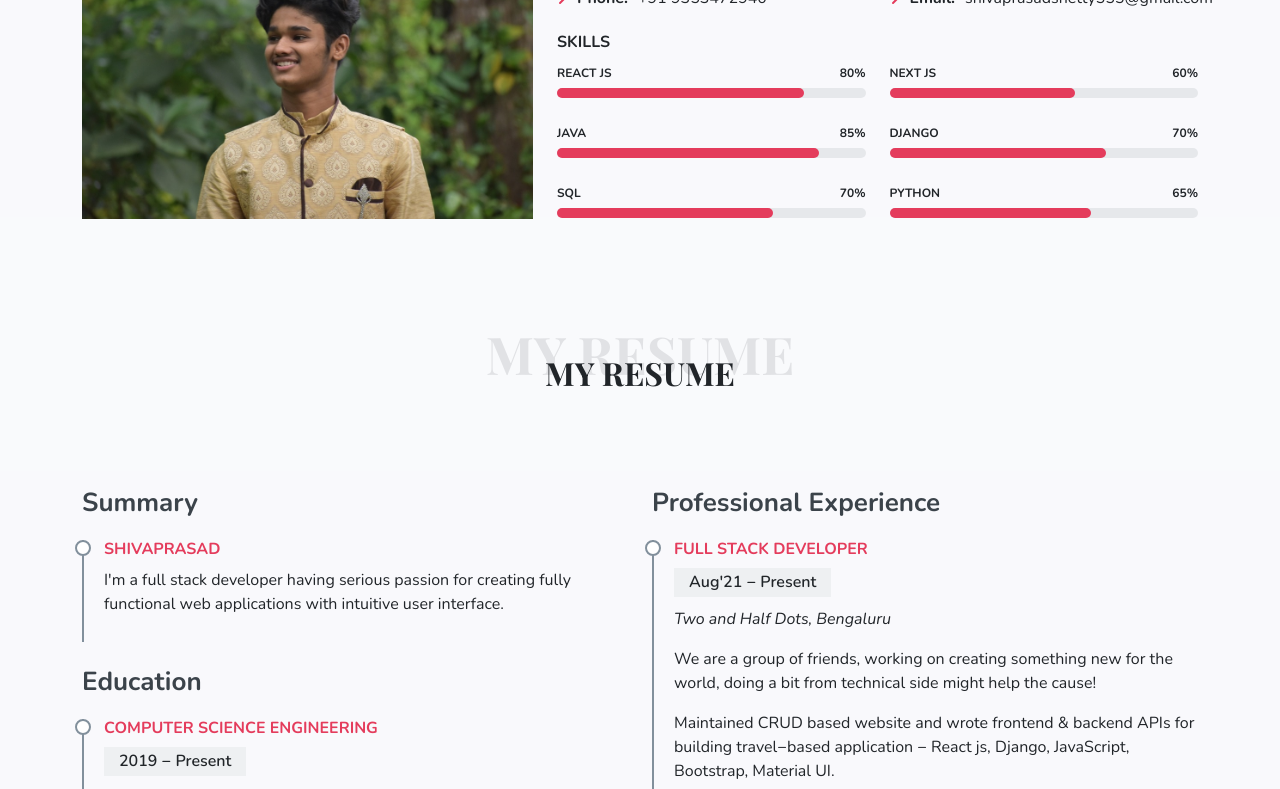
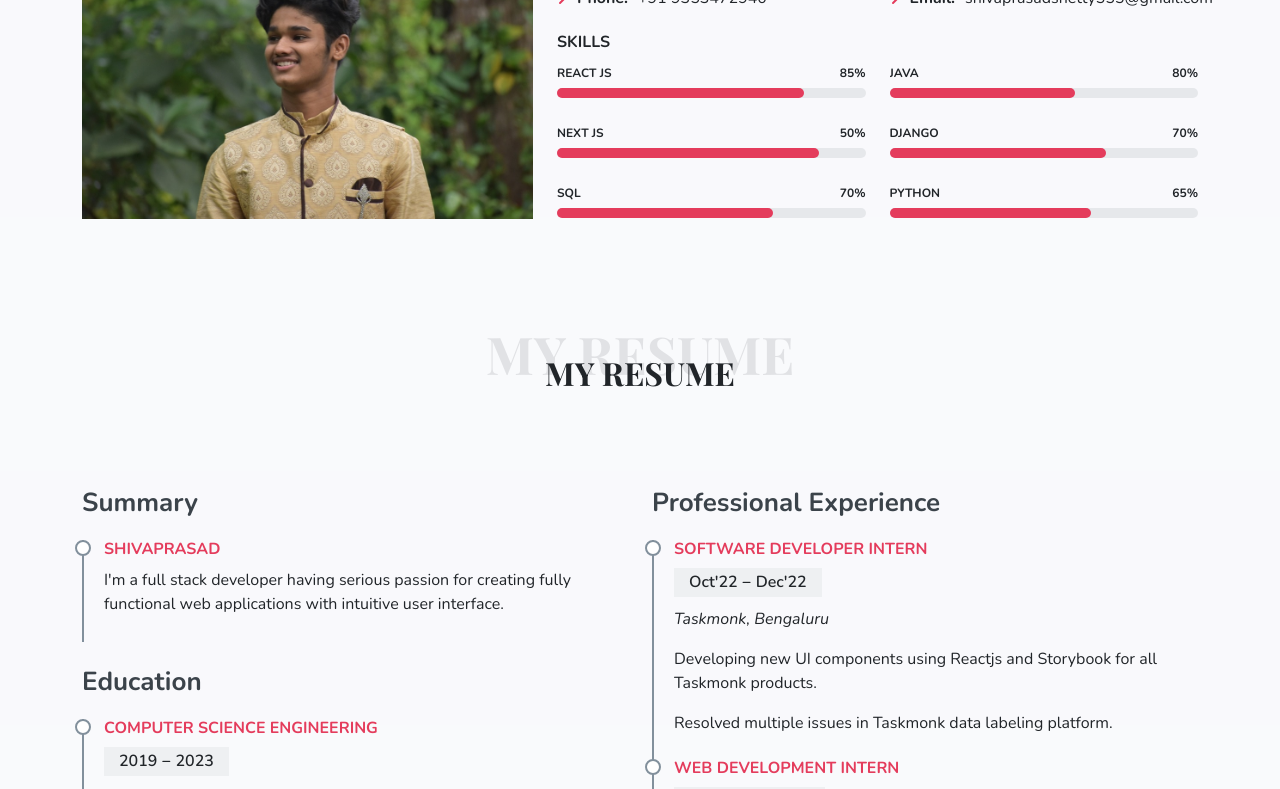
Before and after one commit to shettyshivu/portfolio, a Next.js app: page / in a window 1280 px wide. Shown: the part 800-1589 px from the top of the page. Built offline with nearby package versions, Linux system fonts and the light colour scheme; a web font is replaced by a local one.

Commit message:
Experience Updated

```diff
--- a/components/About.js
+++ b/components/About.js
@@ -9,7 +9,7 @@ const About = () => {
   var dayThen = birthDate.getDate();
 
   var today = new Date();
-  var birthday = new Date(yearThen, monthThen-1, dayThen)
+  var birthday = new Date(yearThen, monthThen - 1, dayThen);
   var differenceInMilisecond = today.valueOf() - birthday.valueOf();
   var year_age = Math.floor(differenceInMilisecond / 31536000000);
   return (
@@ -34,7 +34,7 @@ const About = () => {
                       <li>
                         <FontAwesomeIcon icon={faAngleRight} />
                         <strong>Name:</strong>
-                        <span>Shivaprasad Shetty</span>
+                        <span>Shivaprasad S Shetty</span>
                       </li>
                       <li>
                         <FontAwesomeIcon icon={faAngleRight} />
@@ -85,7 +85,7 @@ const About = () => {
                       <div className="progress">
                         <div className="skill">
                           React JS
-                          <i className="val">80%</i>
+                          <i className="val">85%</i>
                         </div>
                         <div className="progress-bar-wrap">
                           <div
@@ -102,8 +102,8 @@ const About = () => {
                     <div className="col-md-6">
                       <div className="progress">
                         <div className="skill">
-                          Next JS
-                          <i className="val">60%</i>
+                          Java
+                          <i className="val">80%</i>
                         </div>
                         <div className="progress-bar-wrap">
                           <div
@@ -122,8 +122,8 @@ const About = () => {
                     <div className="col-md-6">
                       <div className="progress">
                         <div className="skill">
-                          Java
-                          <i className="val">85%</i>
+                          Next JS
+                          <i className="val">50%</i>
                         </div>
                         <div className="progress-bar-wrap">
                           <div
--- a/components/Header.js
+++ b/components/Header.js
@@ -50,7 +50,7 @@ function Header() {
             </Tooltip>
             <Tooltip title="Resume" arrow>
               <a
-                href="https://drive.google.com/file/d/110YkxKGMONIw-0O6IsqtlOw9dJS6CEoN/view"
+                href="https://drive.google.com/file/d/1b8T6zFEAtzYsqVOuXoikUgwrQiRYTINh/view"
                 target={"_blank"}
                 rel="noopener noreferrer"
               >
--- a/components/Projects.jsx
+++ b/components/Projects.jsx
@@ -24,7 +24,8 @@ const Projects = () => {
                   target={"_blank"}
                   rel="noopener noreferrer"
                 >
-                  <button className="school"
+                  <button
+                    className="school"
                     style={{
                       backgroundImage:
                         "linear-gradient(135deg, #72e9f3 -20%, #404de6 120%)",
@@ -61,10 +62,10 @@ const Projects = () => {
               className="project-img d-flex box-border-radius-top"
               style={{
                 borderRadius: "15px 0 0 15px",
-                backgroundImage: "linear-gradient(225deg,#0abac2,#b2de94)",
+                backgroundImage: "linear-gradient(135deg,#8254e5,#83afe3 150%)",
               }}
             >
-              <img src="../crisp-works.png" alt="" className="img-fluid school" />
+              <img src="../travel.png" alt="" className="img-fluid travel" />
             </div>
           </div>
           <div
@@ -75,23 +76,23 @@ const Projects = () => {
               className="project-box box-border-radius-bottom"
               style={{ borderRadius: "0 15px 15px 0" }}
             >
-              <div className="project-name">Ticketzy</div>
+              <div className="project-name">Travel Advisor</div>
               <div className="project-description">
-                A ticket booking mobile application for intercity travelers,
-                Created the website and maintained admin portal for the
-                operators.
+                A Google Maps &amp; Travel Advisor API based application for
+                real-time Restaurants, Hotels and Attractions information on
+                Maps.
               </div>
               <div className="project-button">
                 <a
-                  href="https://ticketzy.twoandhalfdots.com/"
+                  href="https://twoandhalfdots-travel-advisor.netlify.app/"
                   target={"_blank"}
                   rel="noopener noreferrer"
                 >
                   <button
-                  className="ticketzy"
+                    className="travel-advisor"
                     style={{
                       backgroundImage:
-                        "linear-gradient(225deg,#0abac2,#b2de94)",
+                        "linear-gradient(135deg,#8254e5,#83afe3 150%)",
                     }}
                   >
                     View Project
@@ -110,23 +111,23 @@ const Projects = () => {
               className="project-box box-border-radius-bottom"
               style={{ borderRadius: "15px 0 0 15px" }}
             >
-              <div className="project-name">Travel Advisor</div>
+              <div className="project-name">Ticketzy</div>
               <div className="project-description">
-                A Google Maps &amp; Travel Advisor API based application for
-                real-time Restaurants, Hotels and Attractions information on
-                Maps.
+                A ticket booking mobile application for intercity travelers,
+                Created the website and maintained admin portal for the
+                operators.
               </div>
               <div className="project-button">
                 <a
-                  href="https://twoandhalfdots-travel-advisor.netlify.app/"
+                  href="https://ticketzy.twoandhalfdots.com/"
                   target={"_blank"}
                   rel="noopener noreferrer"
                 >
                   <button
-                  className="travel-advisor"
+                    className="ticketzy"
                     style={{
                       backgroundImage:
-                        "linear-gradient(135deg,#8254e5,#83afe3 150%)",
+                        "linear-gradient(225deg,#0abac2,#b2de94)",
                     }}
                   >
                     View Project
@@ -143,10 +144,14 @@ const Projects = () => {
               className="project-img d-flex box-border-radius-top"
               style={{
                 borderRadius: "0 15px 15px 0",
-                backgroundImage: "linear-gradient(135deg,#8254e5,#83afe3 150%)",
+                backgroundImage: "linear-gradient(225deg,#0abac2,#b2de94)",
               }}
             >
-              <img src="../travel.png" alt="" className="img-fluid travel" />
+              <img
+                src="../crisp-works.png"
+                alt=""
+                className="img-fluid school"
+              />
             </div>
           </div>
         </div>
--- a/components/Resume.js
+++ b/components/Resume.js
@@ -22,7 +22,7 @@ const Resume = () => {
             <div className="resume-title">Education</div>
             <div className="resume-item">
               <h4>Computer Science Engineering </h4>
-              <h5>2019&nbsp;&minus;&nbsp;Present</h5>
+              <h5>2019&nbsp;&minus;&nbsp;2023</h5>
               <p>
                 <em>
                   University Visvesvaraya College of Engineering, Bengaluru
@@ -40,33 +40,30 @@ const Resume = () => {
           <div className="col-md-6" data-aos="zoom-in">
             <div className="resume-title">Professional Experience</div>
             <div className="resume-item">
-              <h4>Full Stack Developer</h4>
-              <h5>Aug&apos;21&nbsp;&minus;&nbsp;Present</h5>
+              <h4>Software Developer Intern</h4>
+              <h5>Oct&apos;22&nbsp;&minus;&nbsp;Dec&apos;22</h5>
               <a
-                href="https://twoandhalfdots.com/"
+                href="https://drive.google.com/file/d/1yvr98pt8MGtK_8sescIlYsfnMvcrJ4Qp/view?usp=sharing"
                 target={"_blank"}
                 rel="noopener noreferrer"
               >
                 <p>
-                  <em>Two and Half Dots, Bengaluru</em>
+                  <em>Taskmonk, Bengaluru</em>
                 </p>
               </a>
               <p>
-                <p>
-                  We are a group of friends, working on creating something new
-                  for the world, doing a bit from technical side might help the
-                  cause!
-                </p>
-                Maintained CRUD based website and wrote frontend &amp; backend
-                APIs for building travel&minus;based application &minus; React
-                js, Django, JavaScript, Bootstrap, Material UI.
+                Developing new UI components using Reactjs and Storybook for all
+                Taskmonk products.
+              </p>
+              <p>
+                Resolved multiple issues in Taskmonk data labeling platform.
               </p>
             </div>
             <div className="resume-item">
               <h4>Web Development Intern</h4>
               <h5>Feb&apos;22&nbsp;&minus;&nbsp;May&apos;22</h5>
               <a
-                href="https://whatcode.in/"
+                href="https://drive.google.com/file/d/1royi6dpm7pCm_1E710gg3kgPHaBvU0Et/view?usp=sharing"
                 target={"_blank"}
                 rel="noopener noreferrer"
               >
```
Also changed, not shown: 1 other file (tests, documents, lock files or other folders).
